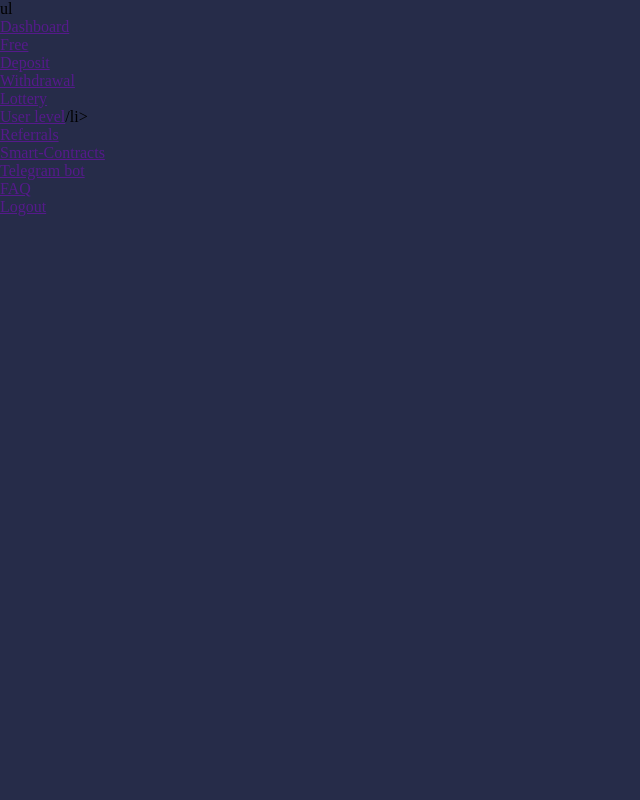
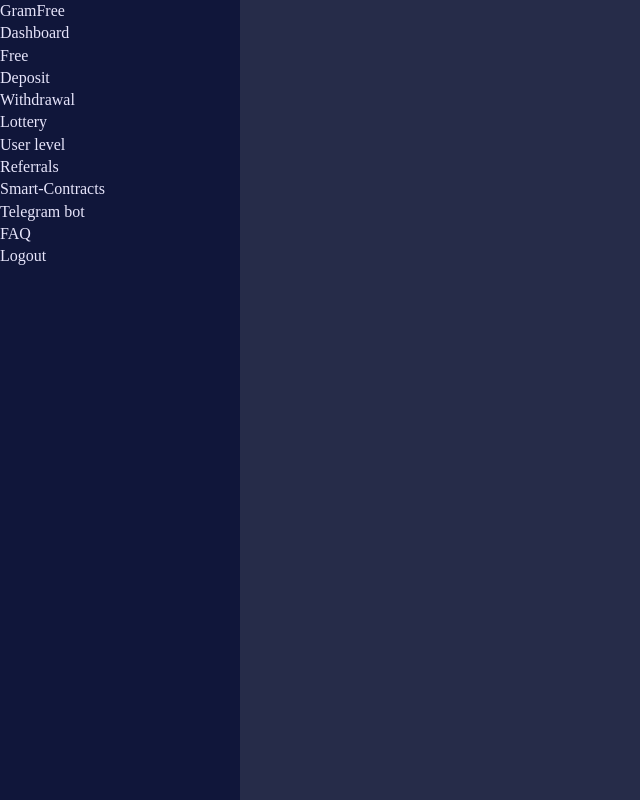
Before and after one commit to daniel-agbonifo/Gramfree-dashboard-clone, a plain HTML site: page Index.html in a window 1280 px wide. Shown: the whole page, without its empty margins (0-640 px from the left). Drawn offline with Linux system fonts and the light colour scheme.

Commit message:
progress

```diff
--- a/Index.html
+++ b/Index.html
@@ -9,14 +9,15 @@
 </head>
 <body>
     <aside>
-            ul
+            <ul class="logo"><a href="">GramFree</a></ul>
+
         <ul>
             <li><a href="">Dashboard</a></li>
             <li><a href="">Free</a></li>
             <li><a href="">Deposit</a></li>
             <li><a href="">Withdrawal</a></li>
             <li><a href="">Lottery</a></li>
-            <li><a href="">User level</a>/li>
+            <li><a href="">User level</a></li>
             <li><a href="">Referrals</a></li>
             <li><a href="">Smart-Contracts</a></li>
             <li><a href="">Telegram bot</a></li>
--- a/style.css
+++ b/style.css
@@ -7,3 +7,26 @@
 body {
     background-color: #262C49;
 }
+
+aside {
+    background-color: #10163A;
+    position: absolute;
+    display: block;
+    height: 100vh;
+    width: 30vh;
+}
+
+aside ul a {
+    color: #E7E5FB;
+    line-height: 22.3px;
+    list-style: none;
+    text-decoration: none;
+    font-family:Montserrat;
+    font-weight: 400;
+    font-size:2vh;
+    font-style: normal;
+
+
+
+
+}
```
